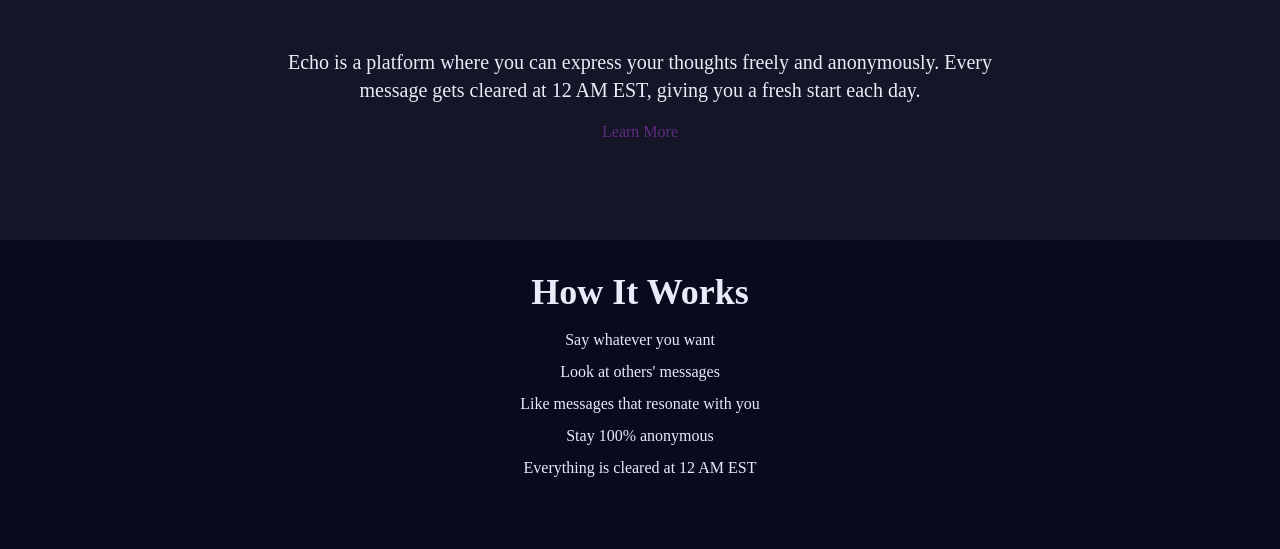
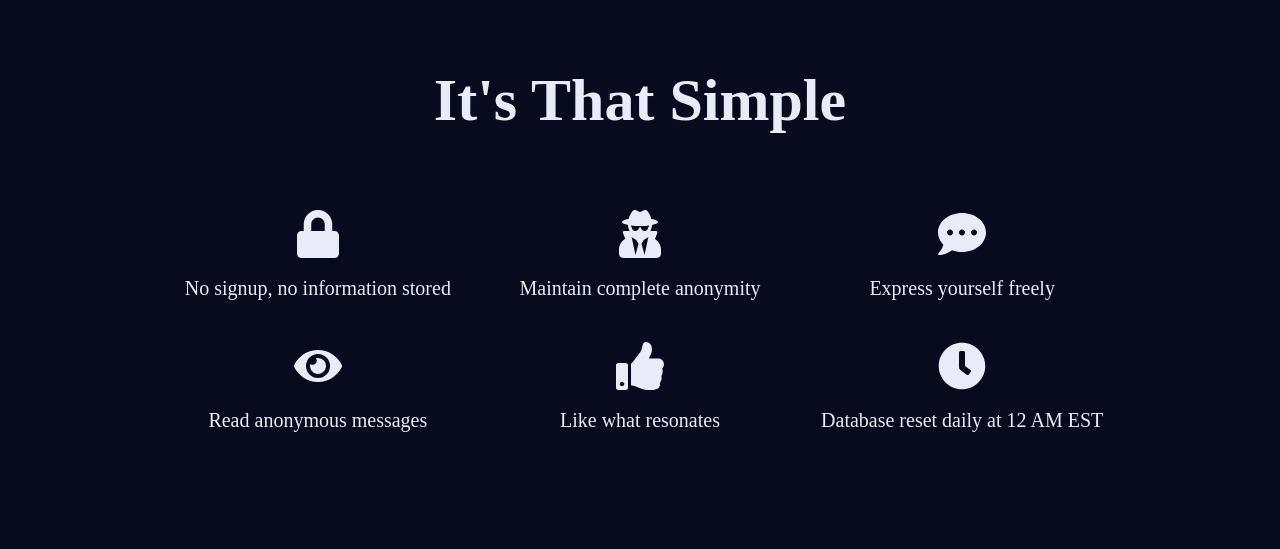
Before and after one commit to P541M/echo, a React (Create React App) app: page / in a window 1280 px wide. Shown: the part 848-1397 px from the top of the page. Built offline with nearby package versions, Linux system fonts and the light colour scheme; no server answers.

Commit message:
feat: semi finalized howitworks section

```diff
--- a/src/App.js
+++ b/src/App.js
@@ -113,8 +113,8 @@
           ) : (
             <>
               <Hero />
+              <HowItWorks />
               <About />
-              <HowItWorks />
               <MessagesSection
                 messages={messages}
                 likeMessage={likeMessage}
--- a/src/components/HowItWorks.jsx
+++ b/src/components/HowItWorks.jsx
@@ -1,18 +1,45 @@
 import React from "react";
+import {
+  FaCommentDots,
+  FaEye,
+  FaThumbsUp,
+  FaUserSecret,
+  FaClock,
+  FaLock,
+} from "react-icons/fa";
 
 const HowItWorks = () => {
   return (
     <div
       id="how-it-works"
-      className="w-full flex flex-col items-center bg-background text-text py-8"
+      className="flex h-[75vh] w-full flex-col items-center justify-center bg-background text-text"
     >
-      <h2 className="text-4xl font-bold mb-4">How It Works</h2>
-      <ul className="list-none text-center">
-        <li className="mb-2">Say whatever you want</li>
-        <li className="mb-2">Look at others' messages</li>
-        <li className="mb-2">Like messages that resonate with you</li>
-        <li className="mb-2">Stay 100% anonymous</li>
-        <li>Everything is cleared at 12 AM EST</li>
+      <h2 className="mb-20 text-6xl font-bold">It's That Simple</h2>
+      <ul className="grid grid-cols-1 gap-10 text-center md:grid-cols-3">
+        <li className="flex flex-col items-center">
+          <FaLock className="mb-4 text-5xl" />
+          <span className="text-xl">No signup, no information stored</span>
+        </li>
+        <li className="flex flex-col items-center">
+          <FaUserSecret className="mb-4 text-5xl" />
+          <span className="text-xl">Maintain complete anonymity</span>
+        </li>
+        <li className="flex flex-col items-center">
+          <FaCommentDots className="mb-4 text-5xl" />
+          <span className="text-xl">Express yourself freely</span>
+        </li>
+        <li className="flex flex-col items-center">
+          <FaEye className="mb-4 text-5xl" />
+          <span className="text-xl">Read anonymous messages</span>
+        </li>
+        <li className="flex flex-col items-center">
+          <FaThumbsUp className="mb-4 text-5xl" />
+          <span className="text-xl">Like what resonates</span>
+        </li>
+        <li className="flex flex-col items-center">
+          <FaClock className="mb-4 text-5xl" />
+          <span className="text-xl">Database reset daily at 12 AM EST</span>
+        </li>
       </ul>
     </div>
   );
```
